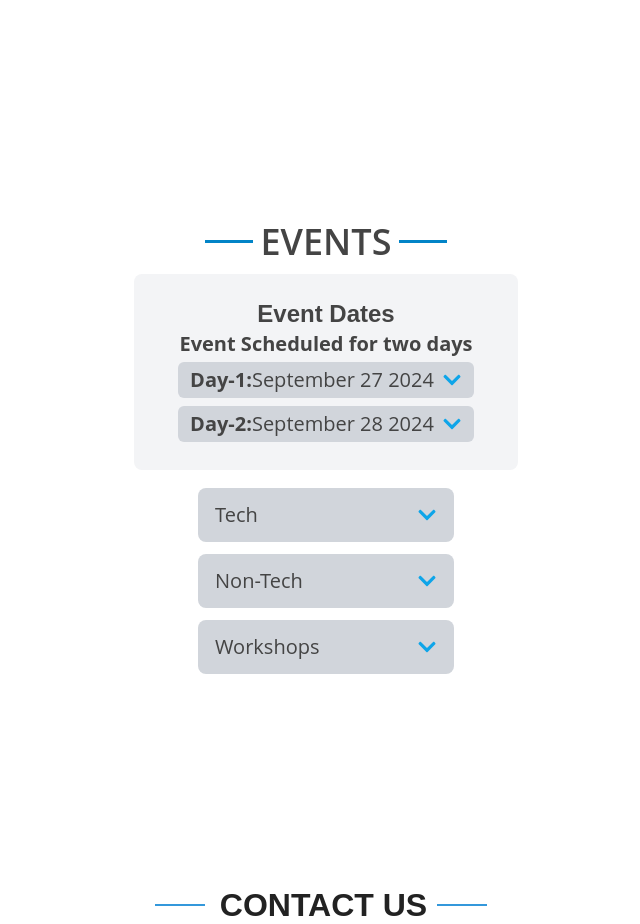
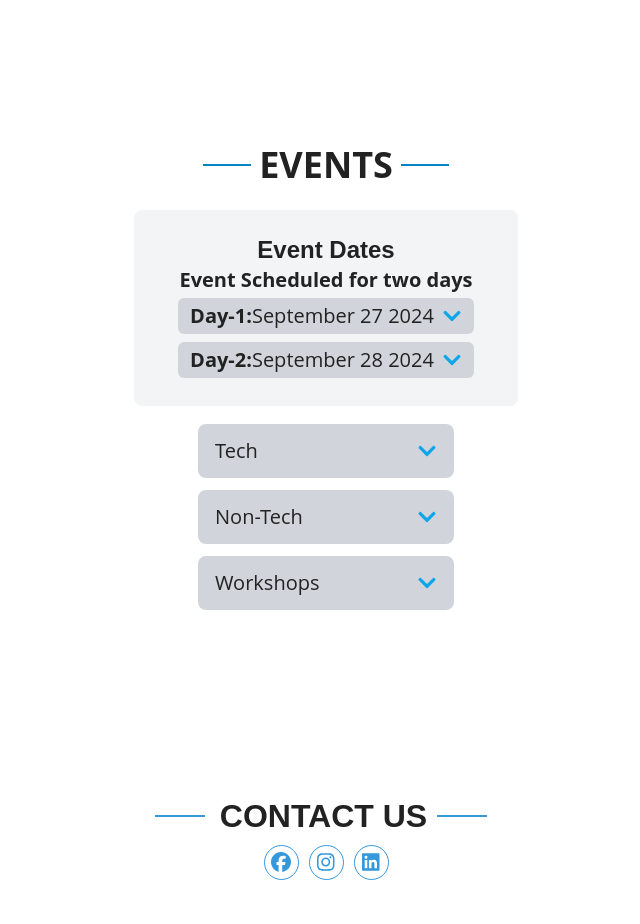
Before and after one commit to Sivanipriya/SYNC-24, a React (Vite) app in the folder sync24/: page / in a window 1280 px wide. Shown: the part 1480-2404 px from the top of the page, without its empty margins (314-954 px from the left). Built offline with nearby package versions, Linux system fonts and the light colour scheme.

Commit message:
animation update

```diff
--- a/sync24/src/components/Events/Events.jsx
+++ b/sync24/src/components/Events/Events.jsx
@@ -134,8 +134,12 @@ const Events = () => {
   const [selectedDate, setSelectedDate] = useState("");
   const [eventsForSelectedDate, setEventsForSelectedDate] = useState([]);
 
-    AOS.init({ duration: 1000 });
-
+  useEffect(() => {
+    AOS.init({
+      duration: 1000,
+      once: true,
+    });
+  }, []);
   const handleDateEvents = (date) => {
     if (selectedDate === date) {
       setSelectedDate("");
@@ -162,14 +166,17 @@ const Events = () => {
   const workshops =
     events.find((eventType) => eventType.event_type === "workshops")?.events ||
     [];
+
+
+
   return (
-    <div className="my-[7%]" data-aos="fade-up">
+    <div className="mb-[5%] text-[#222222]" data-aos="fade-up">
       <div
-        className="flex flex-row justify-center items-center "
+        className="flex flex-row justify-center items-center my-[1%]"
         data-aos="fade-up"
       >
         <div className="w-12 h-[2.5px] bg-sky-600"></div>
-        <div className="flex justify-center text-center font-semibold text-4xl py-3  mx-2">
+        <div className="flex justify-center text-center font-bold text-4xl py-3 mx-2 text-[#222222]">
           EVENTS
         </div>
         <div className="w-12 h-[2.5px] bg-sky-600 "></div>
```
